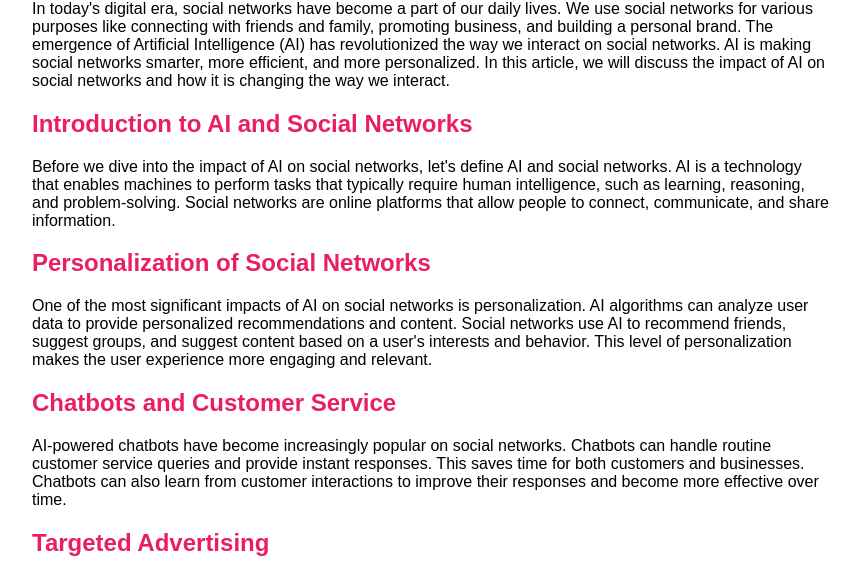
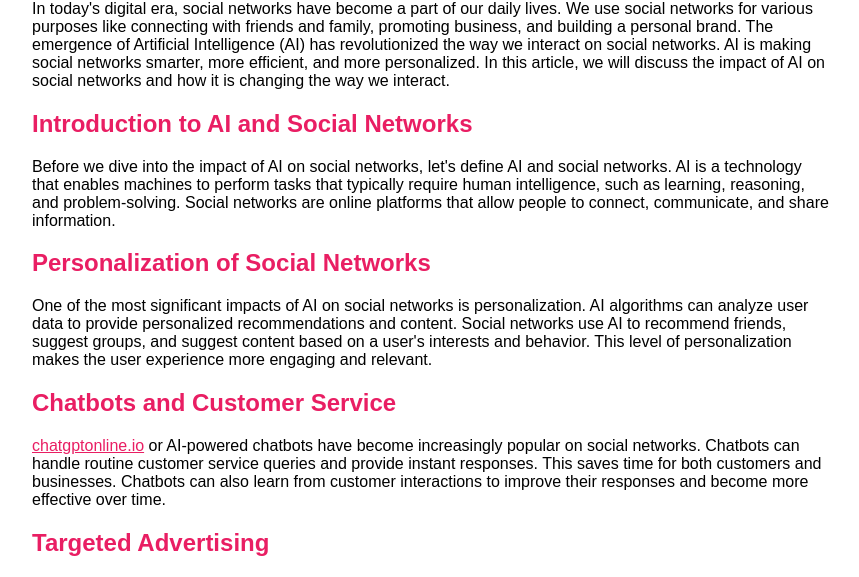
Before and after one commit to liongarad/chatgptonline, a plain HTML site: page index.html in a window 1280 px wide. Shown: the part 201-778 px from the top of the page, without its empty margins (208-1067 px from the left). Drawn offline with Linux system fonts and the light colour scheme.

Commit message:
Update index.html

```diff
--- a/index.html
+++ b/index.html
@@ -18,7 +18,7 @@ Before we dive into the impact of AI on social networks, let's define AI and soc
 One of the most significant impacts of AI on social networks is personalization. AI algorithms can analyze user data to provide personalized recommendations and content. Social networks use AI to recommend friends, suggest groups, and suggest content based on a user's interests and behavior. This level of personalization makes the user experience more engaging and relevant.
 
 <h2>Chatbots and Customer Service</h2>
-AI-powered chatbots have become increasingly popular on social networks. Chatbots can handle routine customer service queries and provide instant responses. This saves time for both customers and businesses. Chatbots can also learn from customer interactions to improve their responses and become more effective over time.
+	<a href="https://chatgptonline.io/">chatgptonline.io</a> or AI-powered chatbots have become increasingly popular on social networks. Chatbots can handle routine customer service queries and provide instant responses. This saves time for both customers and businesses. Chatbots can also learn from customer interactions to improve their responses and become more effective over time.
 
 <h2>Targeted Advertising</h2>
 Social networks generate revenue through advertising. AI algorithms can analyze user data to provide targeted advertising based on a user's interests and behavior. This makes advertising more effective, as advertisers can reach their target audience more precisely. Targeted advertising also improves the user experience, as users are more likely to see ads that are relevant to them.
```
